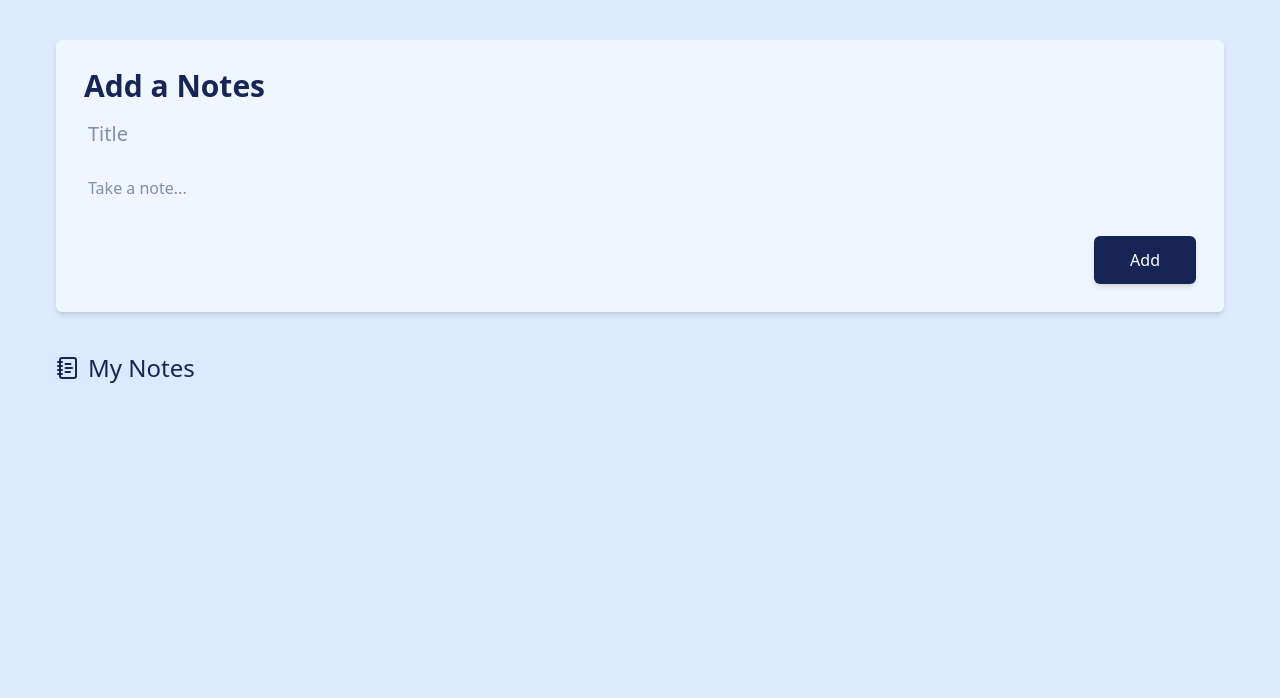
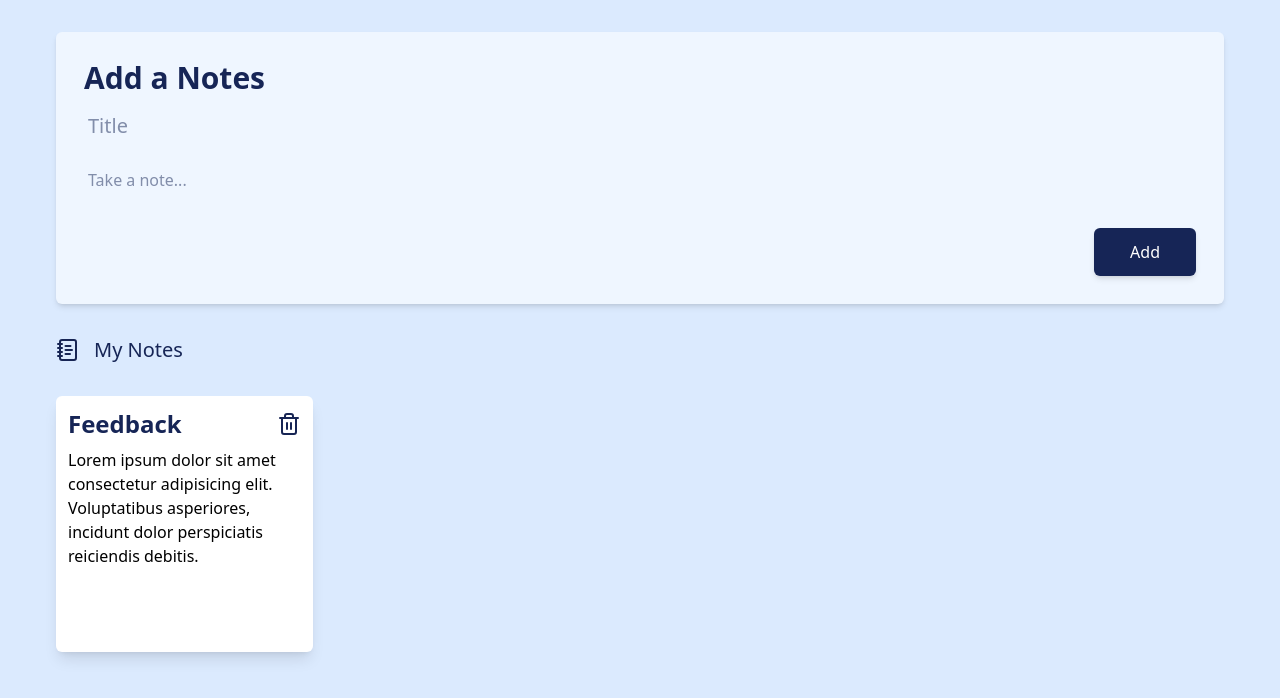
Before and after one commit to Prathamesh2603/Note-Application-using-React-Tailwind-CSS, a React app: page / in a window 1280 px wide. Shown: the top 698 px of the page. Built offline with nearby package versions, Linux system fonts and the light colour scheme; the HTML template or start-up script is replaced by a standard one.

Commit message:
list design complete

```diff
--- a/src/App.jsx
+++ b/src/App.jsx
@@ -1,10 +1,10 @@
-import { NotebookText } from 'lucide-react';
+import { NotebookText, Trash2 } from 'lucide-react';
 
 function App() {
   return (
     <>
       <div className="bg-blue-100 h-screen w-full">
-        <div className="px-14 py-10">
+        <div className="px-14 py-8">
             <form className="bg-blue-50 flex flex-col items-start p-7 rounded-md shadow-md">
               <h1 className="text-blue-950 font-semibold text-3xl">Add a Notes</h1>
               <input
@@ -21,12 +21,22 @@ function App() {
               <button className="bg-blue-950 shadow-md text-white font-medium px-9 py-3 rounded-md cursor-pointer ml-auto mt-2">Add</button>
             </form>
         </div>
-        <div>
-          <div className='flex items-center px-14 gap-2'>
+        <div className='px-14 h-1/2'>
+          <div className='flex items-center gap-3.5'>
             <NotebookText color='#172554'/>
-            <h2 className='text-blue-950 font-medium text-2xl'>My Notes</h2>
+            <h2 className='text-blue-950 font-medium text-xl'>My Notes</h2>
           </div>
-          <div></div>
+          <div className='h-[80%] flex items-center gap-6'>
+            <div className='bg-white h-[80%] w-[22%] rounded-md p-3 shadow-lg'>
+              <div className='flex justify-between items-center mb-2'>
+                <p className='text-blue-950 font-semibold text-2xl'>Feedback</p>
+                <Trash2 color='#172554'/>
+              </div>
+              <div>
+                <p>Lorem ipsum dolor sit amet consectetur adipisicing elit. Voluptatibus asperiores, incidunt dolor perspiciatis reiciendis debitis.</p>
+              </div>
+            </div>
+          </div>
         </div>
       </div>
     </>
```
